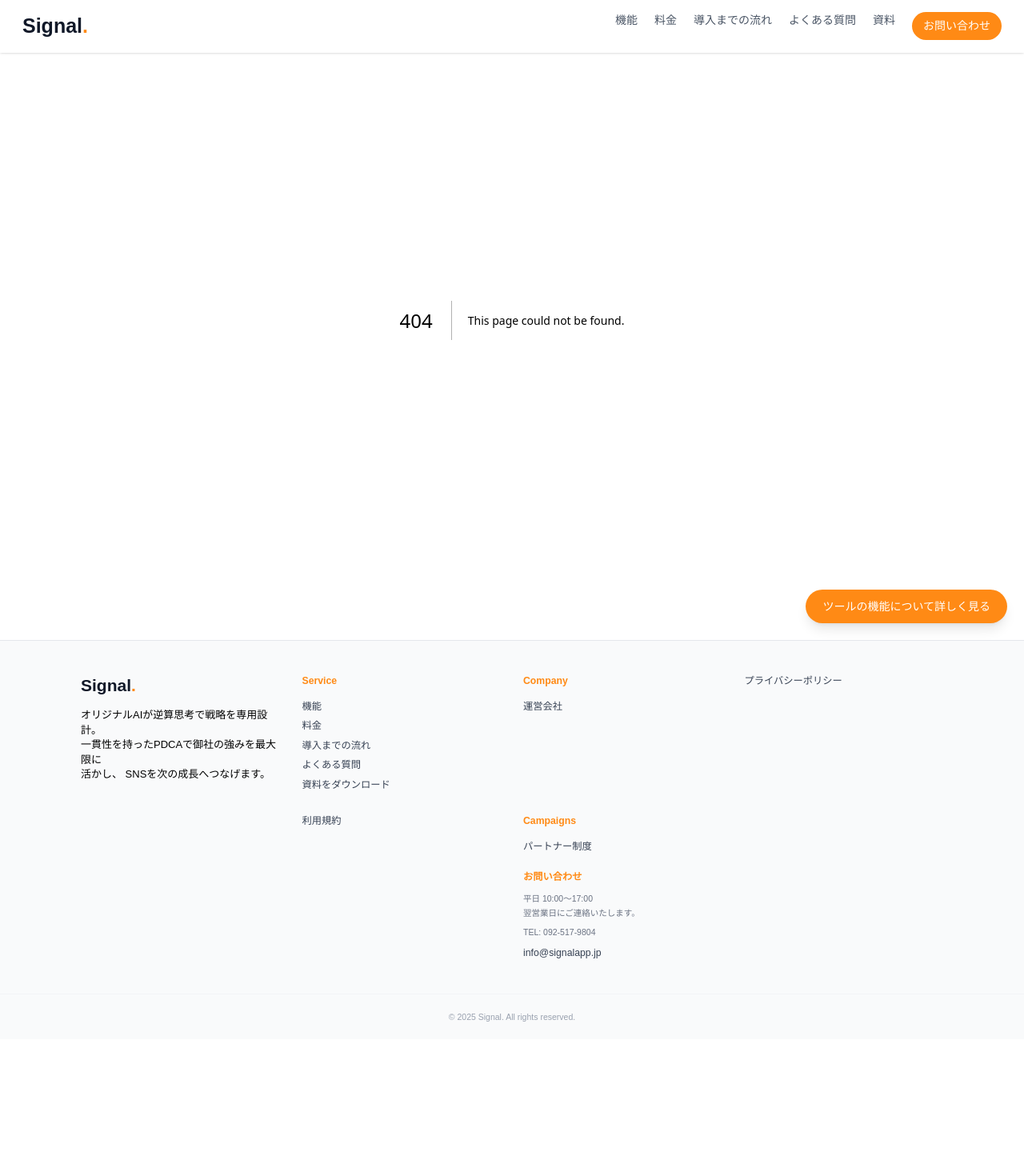
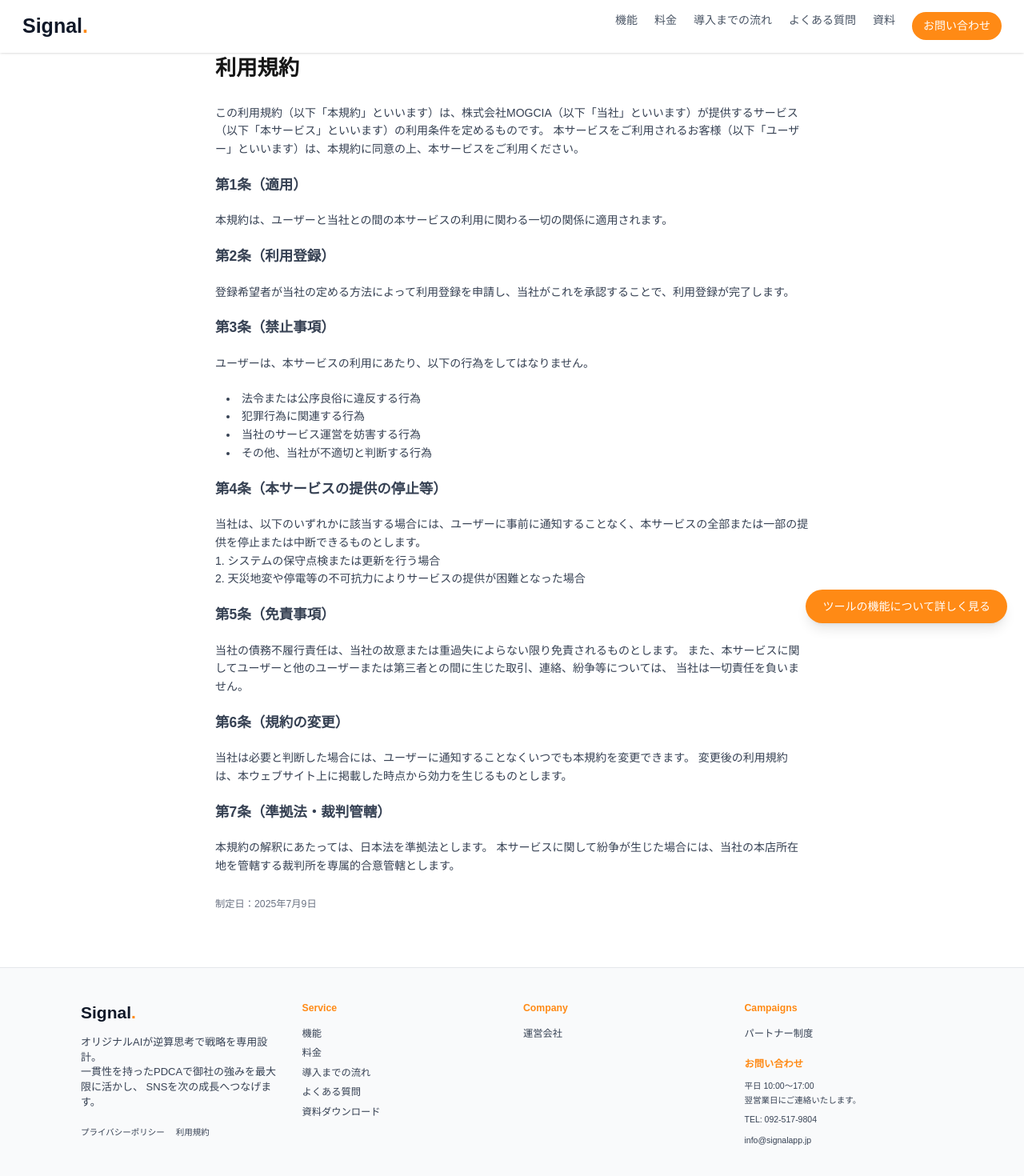
Before and after one commit to mogcia-app/signal-hp, a Next.js app: page /terms in a window 1280 px wide. Before the commit this address had no page. Shown: the top 1470 px of the page at 80% size. Before the commit the page ends 1299 px from the top, so only its background shows below. Built offline with nearby package versions, Linux system fonts and the light colour scheme.

Commit message:
レスポンシブ画像サイズテスト

```diff
--- a/src/app/layout.tsx
+++ b/src/app/layout.tsx
@@ -4,6 +4,14 @@ import Footer from "@/components/Footer";
 import ContactModal from "@/components/ContactModal";
 
 import type { ReactNode } from "react";
+
+export const metadata = {
+  title: "Signal. - SNS特化AIツール",
+  description: "Signal.はSNS運用をAIで効率化する逆算型PDCAツールです。",
+  icons: {
+    icon: "/favicon.ico",
+  },
+};
 
 export default function RootLayout({ children }: { children: ReactNode }) {
   return (
--- /dev/null
+++ b/src/app/privacy/page.tsx
@@ -0,0 +1,40 @@
+export default function PrivacyPolicyPage() {
+  return (
+    <div className="max-w-4xl mx-auto py-20 px-6">
+      <h1 className="text-3xl font-bold mb-8">プライバシーポリシー</h1>
+      <div className="space-y-6 text-gray-700 leading-relaxed">
+        <p>
+          株式会社MOGCIA（以下「当社」といいます）は、ユーザーの個人情報を適切に取り扱うため、以下のとおりプライバシーポリシーを定めます。
+        </p>
+        <h2 className="text-xl font-semibold mt-6">第1条（個人情報の取得）</h2>
+        <p>当社は、適正に個人情報を取得します。</p>
+
+        <h2 className="text-xl font-semibold mt-6">第2条（個人情報の利用目的）</h2>
+        <p>
+          当社は、取得した個人情報を以下の目的で利用します。
+          <br />1. 本サービスの提供・運営のため
+          <br />2. お問い合わせ対応のため
+          <br />3. メールマガジンやご案内の送付のため
+          <br />4. 重要なお知らせなど必要に応じた連絡のため
+        </p>
+
+        <h2 className="text-xl font-semibold mt-6">第3条（第三者提供）</h2>
+        <p>当社は、法令に定める場合を除き、ユーザーの同意なく個人情報を第三者に提供しません。</p>
+
+        <h2 className="text-xl font-semibold mt-6">第4条（個人情報の管理）</h2>
+        <p>当社は、個人情報の漏えい、滅失または毀損を防止するため、適切な安全管理措置を講じます。</p>
+
+        <h2 className="text-xl font-semibold mt-6">第5条（開示・訂正・削除）</h2>
+        <p>ユーザーから個人情報の開示・訂正・利用停止・削除の請求があった場合には、適切に対応します。</p>
+
+        <h2 className="text-xl font-semibold mt-6">第6条（プライバシーポリシーの変更）</h2>
+        <p>
+          当社は、本ポリシーの内容を適宜見直し、改善に努めます。
+          変更後は本ウェブサイトに掲示した時点から効力を生じます。
+        </p>
+
+        <p className="mt-8 text-sm text-gray-500">制定日：2025年7月9日</p>
+      </div>
+    </div>
+  );
+}
--- /dev/null
+++ b/src/app/terms/page.tsx
@@ -0,0 +1,62 @@
+export default function TermsPage() {
+  return (
+    <div className="max-w-4xl mx-auto py-20 px-6">
+      <h1 className="text-3xl font-bold mb-8">利用規約</h1>
+      <div className="space-y-6 text-gray-700 leading-relaxed">
+        <p>
+          この利用規約（以下「本規約」といいます）は、株式会社MOGCIA（以下「当社」といいます）が提供するサービス（以下「本サービス」といいます）の利用条件を定めるものです。
+          本サービスをご利用されるお客様（以下「ユーザー」といいます）は、本規約に同意の上、本サービスをご利用ください。
+        </p>
+
+        <h2 className="text-xl font-semibold mt-6">第1条（適用）</h2>
+        <p>
+          本規約は、ユーザーと当社との間の本サービスの利用に関わる一切の関係に適用されます。
+        </p>
+
+        <h2 className="text-xl font-semibold mt-6">第2条（利用登録）</h2>
+        <p>
+          登録希望者が当社の定める方法によって利用登録を申請し、当社がこれを承認することで、利用登録が完了します。
+        </p>
+
+        <h2 className="text-xl font-semibold mt-6">第3条（禁止事項）</h2>
+        <p>ユーザーは、本サービスの利用にあたり、以下の行為をしてはなりません。</p>
+        <ul className="list-disc list-inside ml-4">
+          <li>法令または公序良俗に違反する行為</li>
+          <li>犯罪行為に関連する行為</li>
+          <li>当社のサービス運営を妨害する行為</li>
+          <li>その他、当社が不適切と判断する行為</li>
+        </ul>
+
+        <h2 className="text-xl font-semibold mt-6">第4条（本サービスの提供の停止等）</h2>
+        <p>
+          当社は、以下のいずれかに該当する場合には、ユーザーに事前に通知することなく、本サービスの全部または一部の提供を停止または中断できるものとします。
+          <br />
+          1. システムの保守点検または更新を行う場合
+          <br />
+          2. 天災地変や停電等の不可抗力によりサービスの提供が困難となった場合
+        </p>
+
+        <h2 className="text-xl font-semibold mt-6">第5条（免責事項）</h2>
+        <p>
+          当社の債務不履行責任は、当社の故意または重過失によらない限り免責されるものとします。
+          また、本サービスに関してユーザーと他のユーザーまたは第三者との間に生じた取引、連絡、紛争等については、
+          当社は一切責任を負いません。
+        </p>
+
+        <h2 className="text-xl font-semibold mt-6">第6条（規約の変更）</h2>
+        <p>
+          当社は必要と判断した場合には、ユーザーに通知することなくいつでも本規約を変更できます。
+          変更後の利用規約は、本ウェブサイト上に掲載した時点から効力を生じるものとします。
+        </p>
+
+        <h2 className="text-xl font-semibold mt-6">第7条（準拠法・裁判管轄）</h2>
+        <p>
+          本規約の解釈にあたっては、日本法を準拠法とします。
+          本サービスに関して紛争が生じた場合には、当社の本店所在地を管轄する裁判所を専属的合意管轄とします。
+        </p>
+
+        <p className="mt-8 text-sm text-gray-500">制定日：2025年7月9日</p>
+      </div>
+    </div>
+  );
+}
--- a/src/components/Footer.tsx
+++ b/src/components/Footer.tsx
@@ -2,23 +2,32 @@ import Link from 'next/link'
 
 export default function Footer() {
   return (
-    <footer className="bg-gray-50 border-t border-gray-200">
-      <div className="max-w-7xl mx-auto px-6 py-12 grid grid-cols-1 md:grid-cols-4 gap-8 text-gray-700 text-sm items-start">
+    <footer className="bg-gray-50 border-t border-gray-200 text-gray-700 text-sm">
+      <div className="max-w-7xl mx-auto px-6 py-12 grid grid-cols-1 md:grid-cols-4 gap-8">
 
-        {/* 左ロゴ */}
+        {/* 左ロゴ・紹介 */}
         <div>
           <h2 className="text-2xl font-bold text-gray-900 mb-4">
             Signal<span className="text-[#ff8a15]">.</span>
           </h2>
-          <p className="text-[13px] text-black mb-2">
+          <p className="text-[13px] mb-4">
             オリジナルAIが逆算思考で戦略を専用設計。<br />
-            一貫性を持ったPDCAで御社の強みを最大限に<br />活かし、
+            一貫性を持ったPDCAで御社の強みを最大限に活かし、
             SNSを次の成長へつなげます。
           </p>
+          <div className="flex space-x-4 text-xs mt-6">
+            <Link href="/privacy" className="hover:text-[#ff8a15] transition">
+              プライバシーポリシー
+            </Link>
+            <Link href="/terms" className="hover:text-[#ff8a15] transition">
+              利用規約
+            </Link>
+          </div>
         </div>
 
         {/* 右側3カラム */}
         <div className="md:col-span-3 grid grid-cols-2 md:grid-cols-3 gap-8">
+
           <div>
             <h4 className="font-bold text-[#ff8a15] mb-4">Service</h4>
             <ul className="space-y-2">
@@ -26,7 +35,7 @@ export default function Footer() {
               <li><Link href="/price" className="hover:text-[#ff8a15] transition">料金</Link></li>
               <li><Link href="/flow" className="hover:text-[#ff8a15] transition">導入までの流れ</Link></li>
               <li><Link href="/faq" className="hover:text-[#ff8a15] transition">よくある質問</Link></li>
-              <li><Link href="/document" className="hover:text-[#ff8a15] transition">資料をダウンロード</Link></li>
+              <li><Link href="/document" className="hover:text-[#ff8a15] transition">資料ダウンロード</Link></li>
             </ul>
           </div>
 
@@ -46,26 +55,24 @@ export default function Footer() {
             </ul>
           </div>
 
- <a href="/privacy" className="hover:text-[#ff8a15]">プライバシーポリシー</a>
-    <a href="/terms" className="hover:text-[#ff8a15]">利用規約</a>
-
           <div>
             <h4 className="font-bold text-[#ff8a15] mb-4">Campaigns</h4>
             <ul className="space-y-2">
               <li><Link href="/partners" className="hover:text-[#ff8a15] transition">パートナー制度</Link></li>
             </ul>
             <h4 className="font-bold text-[#ff8a15] mt-6 mb-3">お問い合わせ</h4>
-            <p className="text-xs text-gray-500 mb-1">平日 10:00〜17:00</p>
-            <p className="text-xs text-gray-500 mb-3">翌営業日にご連絡いたします。</p>
-            <p className="text-xs text-gray-500 mb-3">
+            <p className="text-xs mb-1">平日 10:00〜17:00</p>
+            <p className="text-xs mb-3">翌営業日にご連絡いたします。</p>
+            <p className="text-xs mb-3">
               TEL: <a href="tel:092-517-9804" className="hover:text-[#ff8a15] transition">092-517-9804</a>
             </p>
-            <a href="mailto:info@signalapp.jp" className="hover:text-[#ff8a15] transition">info@signalapp.jp</a>
+            <a href="mailto:info@signalapp.jp" className="hover:text-[#ff8a15] text-xs transition">info@signalapp.jp</a>
           </div>
+
         </div>
       </div>
 
-      <div className="text-center text-gray-400 text-xs py-6 border-t border-gray-100">
+      <div className="border-t border-gray-100 py-6 text-center text-gray-400 text-xs">
         © 2025 Signal. All rights reserved.
       </div>
     </footer>
```
Also changed, not shown: public/favicon.ico/favicon-32x32.png (added). Lines whose indentation alone changed are shown as unchanged.
